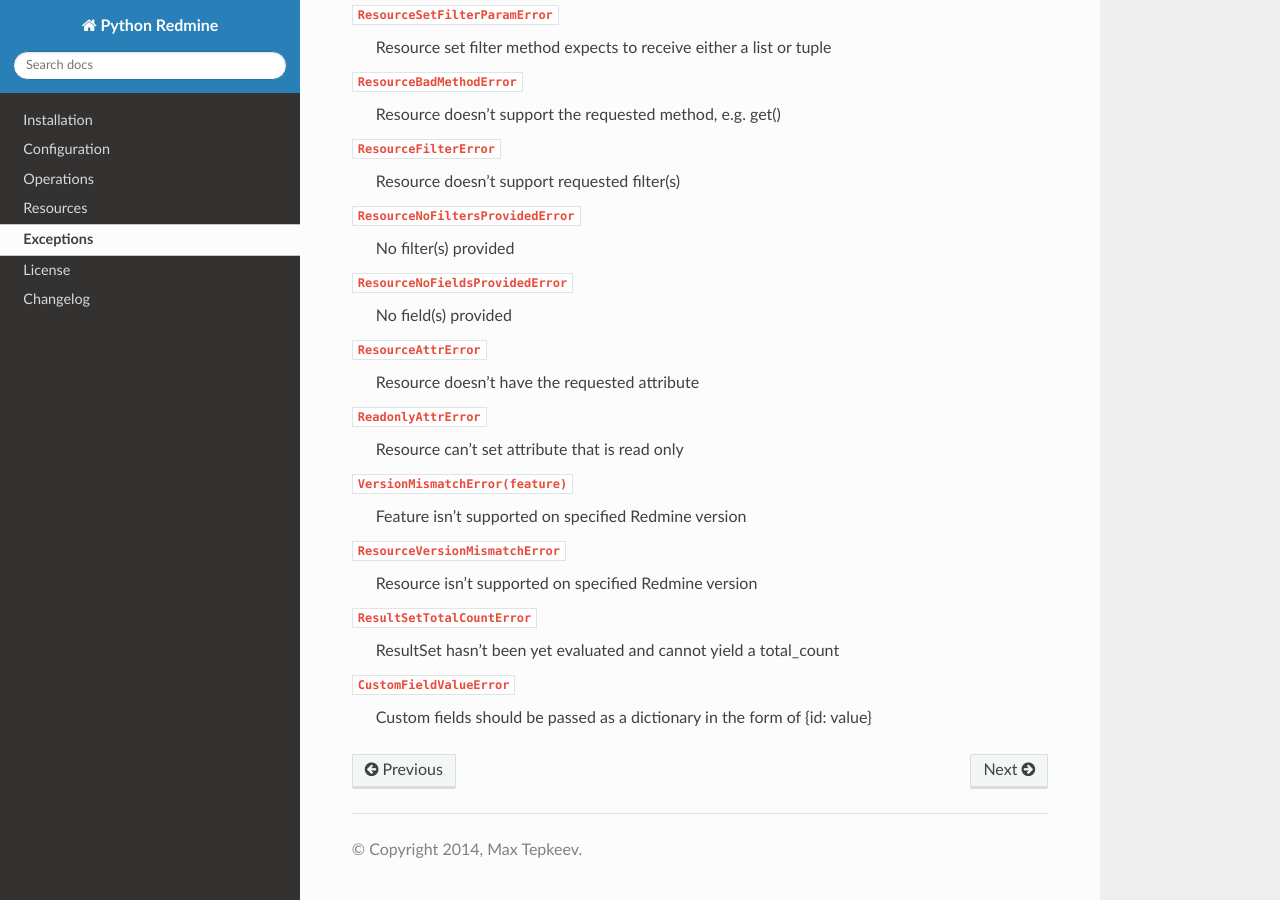
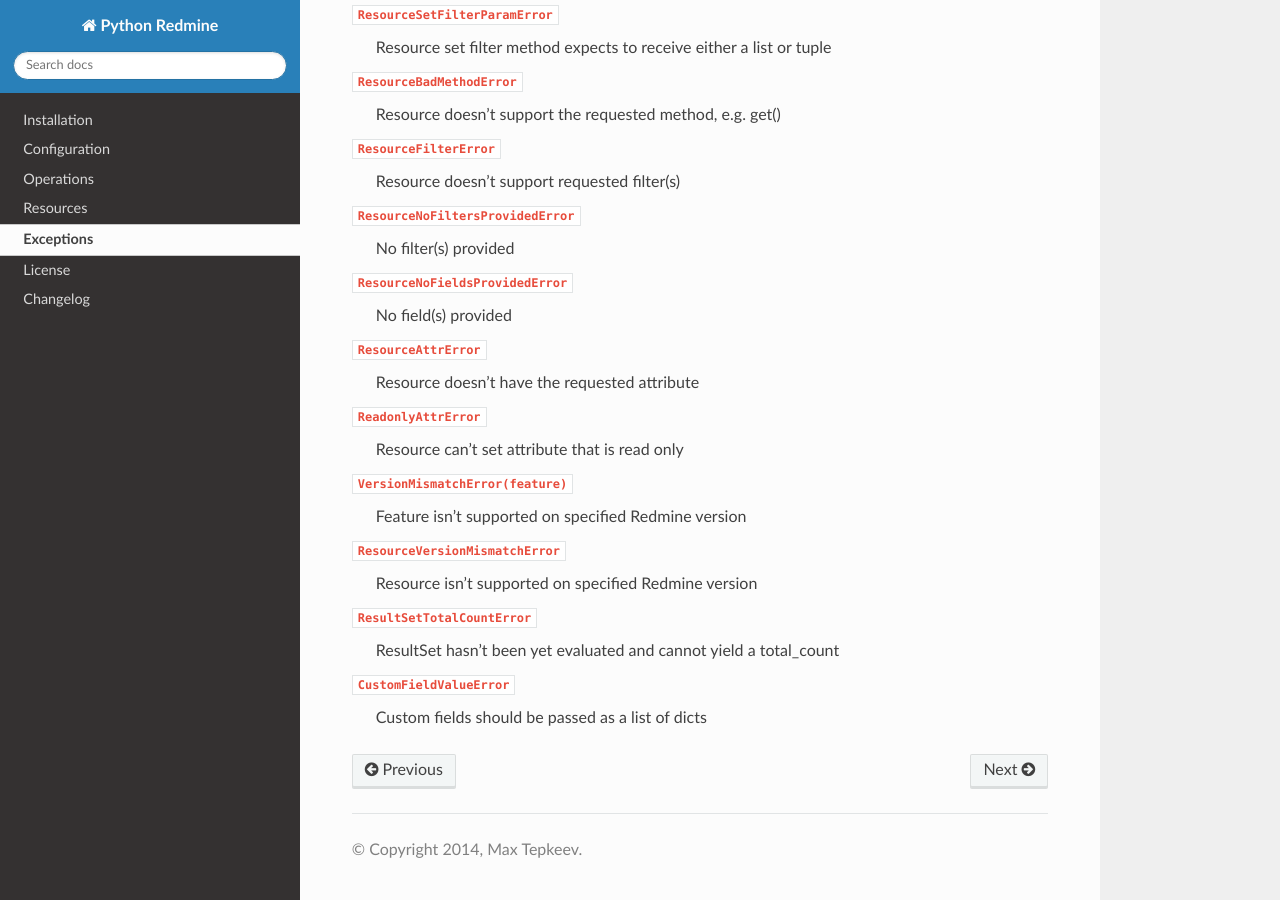
Before and after one commit to maxtepkeev/python-redmine, a Sphinx documentation site: the page built from docs/exceptions.rst, in a window 1280 px wide and 900 px high, scrolled down 897 px. Built offline with Sphinx 7.4.7 and the Read the Docs theme 2.0.0, drawn with Linux system fonts in a browser that asks for light colours.

Commit message:
custom field value exception changes

```diff
--- a/docs/changelog.rst
+++ b/docs/changelog.rst
@@ -9,6 +9,7 @@ Changelog
   * ConflictError
   * ReadonlyAttrError
   * ResultSetTotalCountError
+  * CustomFieldValueError
 
 - Added: Update functionality via ``update()`` and ``save()`` methods for resources (see
   docs for details):
--- a/docs/exceptions.rst
+++ b/docs/exceptions.rst
@@ -65,4 +65,4 @@ is the list of all exceptions that Python Redmine can throw:
     ResultSet hasn't been yet evaluated and cannot yield a total_count
 
 ``CustomFieldValueError``
-    Custom fields should be passed as a dictionary in the form of {id: value}
+    Custom fields should be passed as a list of dicts
```
Also changed, not shown: 1 other file.
